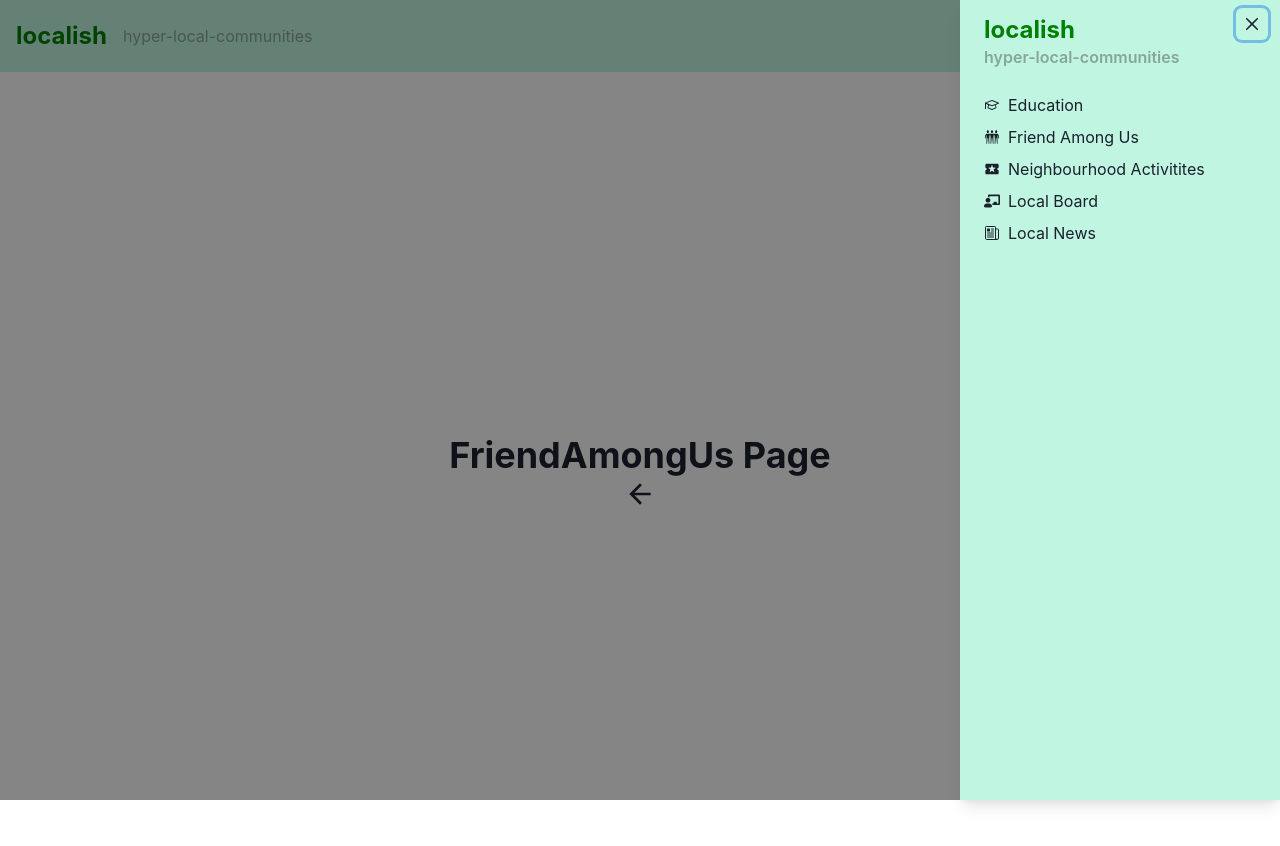
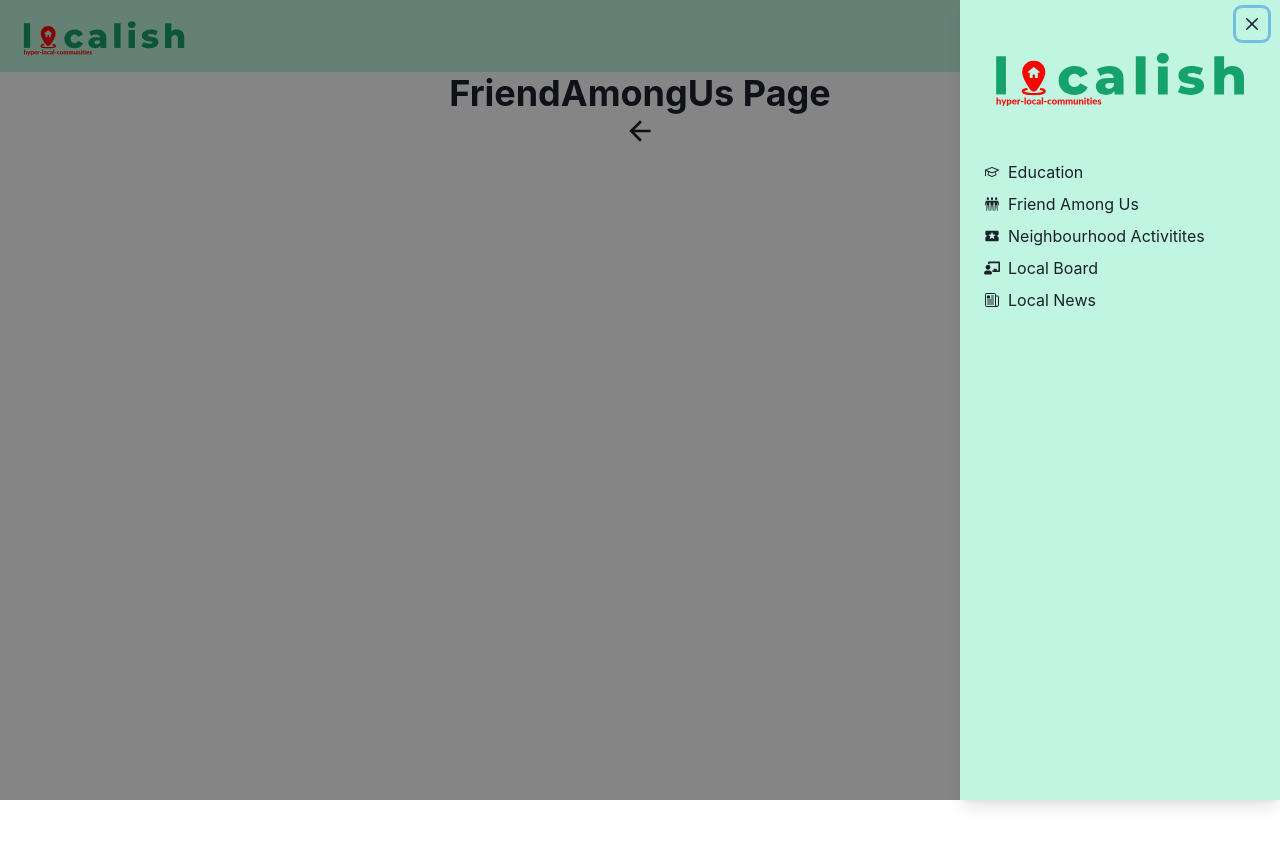
Before and after one commit to OkkarMin/localish-aws-buildon2021, a Next.js app: page /friend-among-us in a window 1280 px wide. Both pictures are taken after a click on the button "Open menu drawer". Shown: the top 846 px of the page. After the commit the page ends 800 px from the top, so only its background shows below. Built offline with nearby package versions, Linux system fonts and the light colour scheme.

Commit message:
feat: :sparkles: Add localish.svg logo

```diff
--- a/src/components/layout/drawer-menu.tsx
+++ b/src/components/layout/drawer-menu.tsx
@@ -7,8 +7,8 @@ import {
   DrawerContent,
   DrawerHeader,
   DrawerOverlay,
-  Heading,
   HStack,
+  Image,
   Link as ChakraLink,
   Text,
 } from "@chakra-ui/react";
@@ -44,12 +44,7 @@ const DrawerMenu = ({ isOpen, onClose }) => {
       <DrawerContent>
         <DrawerCloseButton />
         <DrawerHeader bg="greenPrimary.100">
-          <Heading as="h2" fontSize="2xl" color="green">
-            localish
-          </Heading>
-          <Text textColor="greenSecondary.400" fontSize="md">
-            hyper-local-communities
-          </Text>
+          <Image h="120px" src="/localish.svg" alt="localish logo" />
         </DrawerHeader>
 
         <DrawerBody bg="greenPrimary.100">
--- a/src/components/layout/navbar.tsx
+++ b/src/components/layout/navbar.tsx
@@ -2,11 +2,10 @@ import Link from "next/link";
 
 import {
   Flex,
-  Heading,
   IconButton,
+  Image,
   Link as ChakraLink,
   Spacer,
-  Text,
   useDisclosure,
 } from "@chakra-ui/react";
 
@@ -21,14 +20,9 @@ const NavBar = () => {
     <Flex as="nav" align="center" p="4" bg="greenPrimary.100">
       <Link href="/">
         <ChakraLink>
-          <Heading as="h2" fontSize="2xl" color="green">
-            localish
-          </Heading>
+          <Image h="40px" src="/localish.svg" alt="localish logo" />
         </ChakraLink>
       </Link>
-      <Text ml="4" textColor="greenSecondary.400">
-        hyper-local-communities
-      </Text>
 
       <Spacer />
 
--- a/src/pages/education.tsx
+++ b/src/pages/education.tsx
@@ -6,7 +6,7 @@ import { ArrowBackIcon } from "@chakra-ui/icons";
 
 const Education = () => {
   return (
-    <Flex direction="column" minH="100vh" align="center" justify="center">
+    <Flex direction="column" align="center" justify="center">
       <Heading>Education Page</Heading>
       <Link href="/">
         <ChakraLink>
--- a/src/pages/friend-among-us.tsx
+++ b/src/pages/friend-among-us.tsx
@@ -6,7 +6,7 @@ import { ArrowBackIcon } from "@chakra-ui/icons";
 
 const FriendAmongUs = () => {
   return (
-    <Flex direction="column" minH="100vh" align="center" justify="center">
+    <Flex direction="column" align="center" justify="center">
       <Heading>FriendAmongUs Page</Heading>
       <Link href="/">
         <ChakraLink>
--- a/src/pages/friendly-neighbourhood-activities.tsx
+++ b/src/pages/friendly-neighbourhood-activities.tsx
@@ -6,7 +6,7 @@ import { ArrowBackIcon } from "@chakra-ui/icons";
 
 const FriendlyNeighbourhoodActivities = () => {
   return (
-    <Flex direction="column" minH="100vh" align="center" justify="center">
+    <Flex direction="column" align="center" justify="center">
       <Heading>FriendlyNeighbourhoodActivities Page</Heading>
       <Link href="/">
         <ChakraLink>
--- a/src/pages/index.tsx
+++ b/src/pages/index.tsx
@@ -2,7 +2,7 @@ import { Heading, VStack } from "@chakra-ui/react";
 
 const Index = () => {
   return (
-    <VStack align="center" justify="center" backgroundColor="offWhite">
+    <VStack align="center" justify="center">
       <Heading>This is DOS</Heading>
     </VStack>
   );
--- a/src/pages/local-board.tsx
+++ b/src/pages/local-board.tsx
@@ -6,7 +6,7 @@ import { ArrowBackIcon } from "@chakra-ui/icons";
 
 const LocalBoard = () => {
   return (
-    <Flex direction="column" minH="100vh" align="center" justify="center">
+    <Flex direction="column" align="center" justify="center">
       <Heading>LocalBoard Page</Heading>
       <Link href="/">
         <ChakraLink>
--- a/src/pages/local-news.tsx
+++ b/src/pages/local-news.tsx
@@ -6,7 +6,7 @@ import { ArrowBackIcon } from "@chakra-ui/icons";
 
 const LocalNews = () => {
   return (
-    <Flex direction="column" minH="100vh" align="center" justify="center">
+    <Flex direction="column" align="center" justify="center">
       <Heading>LocalNews Page</Heading>
       <Link href="/">
         <ChakraLink>
```
Also changed, not shown: public/localish.svg (added).
